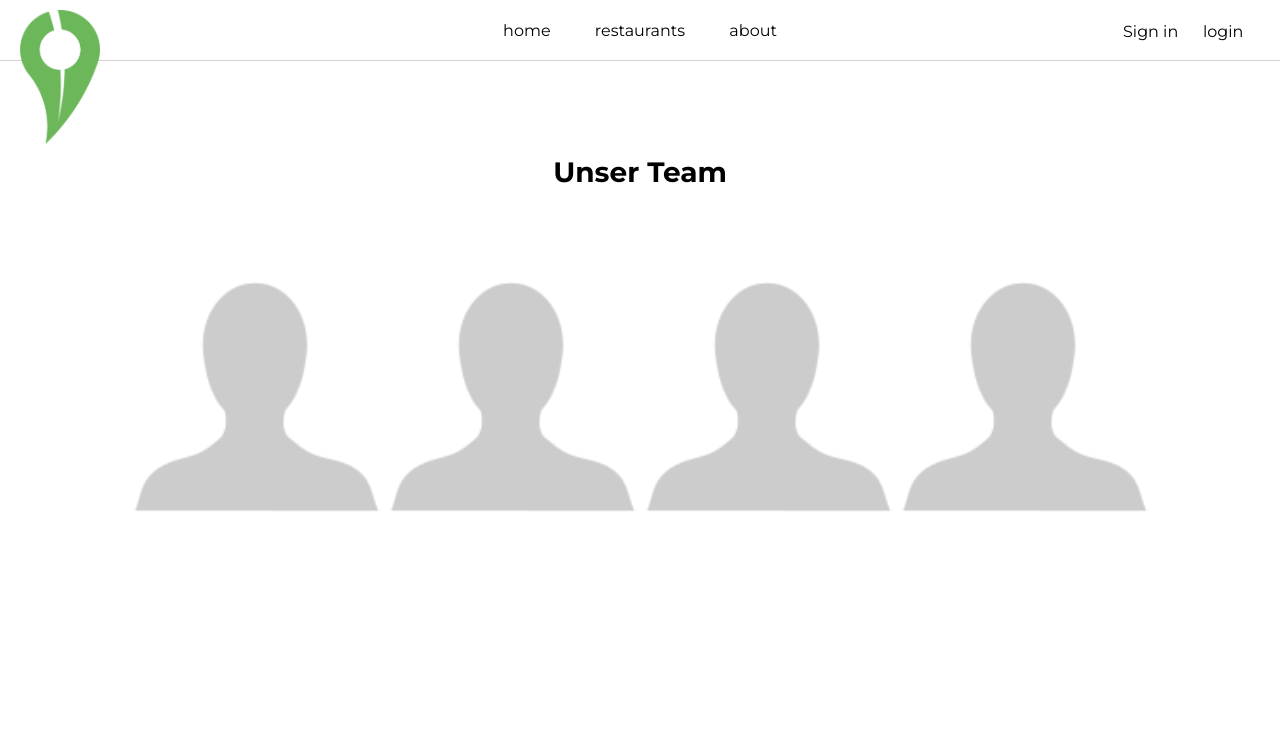
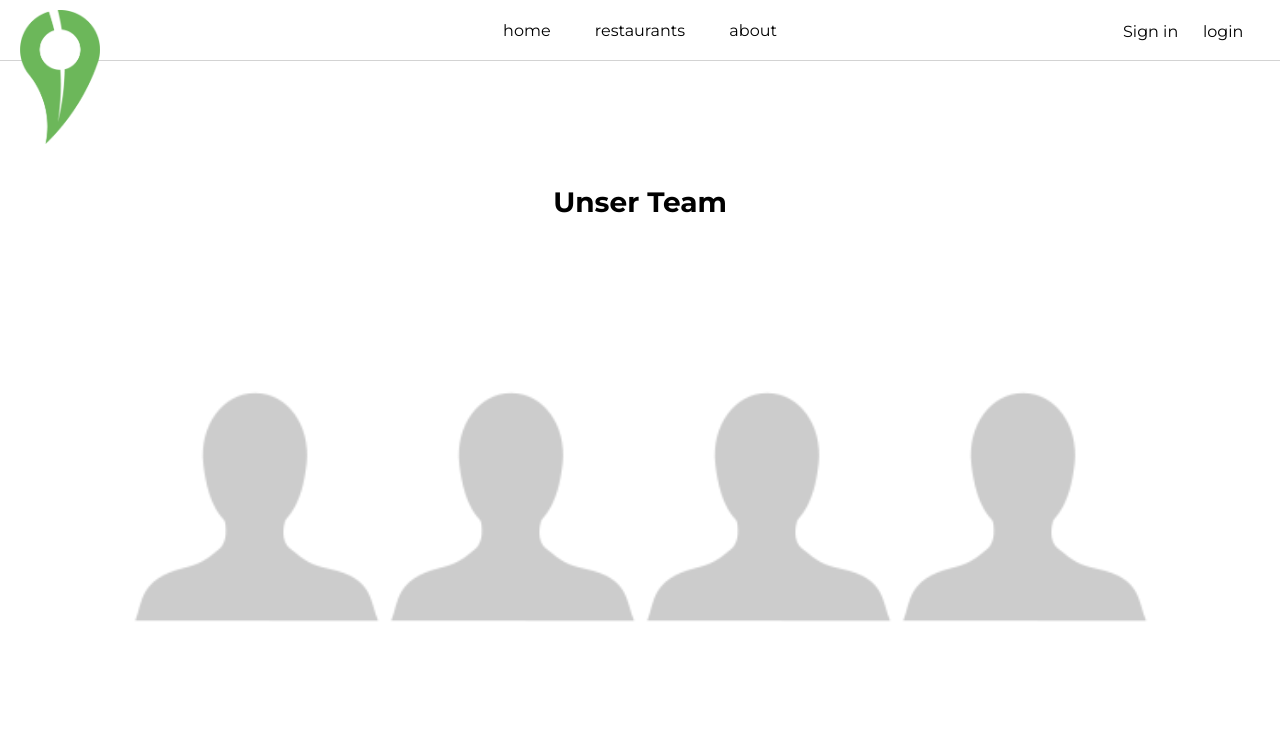
Before and after one commit to lufalko/PlantyOptions, a Django app: page /about/ in a window 1280 px wide; the page is wider, and only the part inside the window is pictured. Shown: the top 755 px of that part. Run offline with Django 3.2, Linux system fonts and the light colour scheme; data comes from the database, SQL or seed files in the repository; both versions use the stored data as it was after the commit; some libraries are stand-ins or nearby versions.

Commit message:
fixed margins on about page

```diff
--- a/accounts/templates/accounts/about.html
+++ b/accounts/templates/accounts/about.html
@@ -9,7 +9,6 @@
         </div>
 
         <div id="about_row2">
-
             {% for teammember in team %}
             <div class="about_teammember">
                 <img class="about_teammember_img" src="{{ teammember.picture.url }}" alt="{{ teammember.name }}">
@@ -22,15 +21,10 @@
                         <a href="{{ teammember.social }}" target="_blank">
                             <img class="about_teammember_social" src="{% static 'assets/instagram.png' %}" alt="instagram: {{ teammember.name }}">
                         </a>
-
                     </div>
-
                 </div>
             </div>
             {% endfor %}
         </div>
-
-
-
     </div>
 {% endblock %}
--- a/static/css/main.css
+++ b/static/css/main.css
@@ -202,7 +202,7 @@ nav a:hover{
 
 .search_button{
     float: right;
-    background: rgb(108,183,90);
+    background: #7aaf6b;
     border: none;
     border-radius: 0px 20px 20px 0px;
     padding: 15px;
@@ -279,7 +279,7 @@ nav a:hover{
     position:relative;
     margin:auto;
     margin-top:-200px;
-    background-color: rgb(108,183,90);
+    background-color: #7aaf6b;
     color: white;
     font-size:18px;
     font-weight:bold;
@@ -1177,7 +1177,7 @@ display: none;
     grid-column:1/1;
     grid-row:1/1;
     height:100px;
-    margin-top:50px;
+    margin-top:10vh;
 }
 
 #about_row2{
@@ -1187,7 +1187,8 @@ display: none;
     background:white;
     grid-column:1/1;
     grid-row:2/2;
-    height:500px;
+    height:20vw;
+    margin-top:10vh;
 }
 
 
@@ -1236,11 +1237,11 @@ display: none;
 
 .about_teammember_name{
     font-size:24px;
-    margin:20px;
 }
 .about_teammember_title{
     font-size:16px;
-    margin:5px;
+    margin-top:5px;
+    margin-bottom:30px;
     color:lightgrey;
 }
 .about_teammember_email{
@@ -1254,7 +1255,7 @@ display: none;
 
 .about_teammember_social{
     width:10%;
-    margin-top:20px;
+    margin-top:30px;
 }
 
 
```
Also changed, not shown: db.sqlite3.
